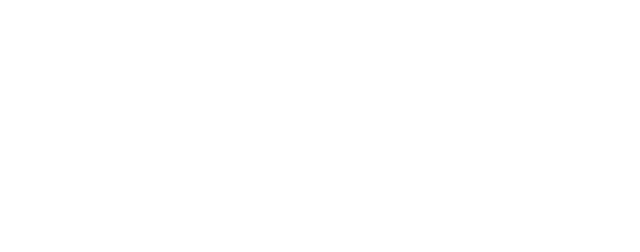
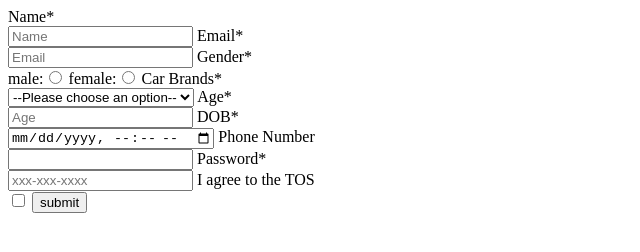
Before and after one commit to acciojob/signup-form-car-Akshithadogga, a website: page main.html in a window 1280 px wide. Shown: the whole page, without its empty margins (0-640 px from the left). Drawn offline with Linux system fonts and the light colour scheme.

Commit message:
created a submission

```diff
--- a/main.html
+++ b/main.html
@@ -8,7 +8,40 @@
 
 <body>
 	<!-- the entire body must be written by student -->
+	<form method="post">
+		<label for="name">Name*</label><br>
+		<input type="text" id="name" placeholder="Name"required>
+		<label for="email">Email*</label><br>
+		<input type="email" id="email"required placeholder="Email">
+		<label for="gender">Gender*</label><br>
+		male:<input type="radio" name="gender" id="gender_m"required>
+		female:<input type="radio" name="gender"id="gender_f"required>
+		<label for="carbrand">Car Brands*</label><br>
+		<select id="cars" required>
+			<option value=""disabled selected>--Please choose an option--</option>
+			<option value="BMW">BMW</option>
+				<option value="Audi">Audu</option>
+				<option value="Mercedez">Mercedez</option>
+		</select>
+		<label for="age">Age*</label><br>
+		<input type="tel" id="age" required placeholder="Age">
+
+
+		<label for="dob">DOB*</label><br>
+		<input type="datetime-local" id="dob" required>
+		<label for="phone number">Phone Number</label><br>
+		<input type="tel" id="tel" >
+		<label for="password">Password*</label><br>
+		<input type="password" id="password"required placeholder="xxx-xxx-xxxx">
+		<label for="tos"> I agree to the TOS</label><br>
+		<input type="checkbox" id="tos" required>
+		<button>submit</button>
+
+
+
+	</form>
     <script type="text/javascript" src="./script.js">
+
 </script>
 
 </body>
```
